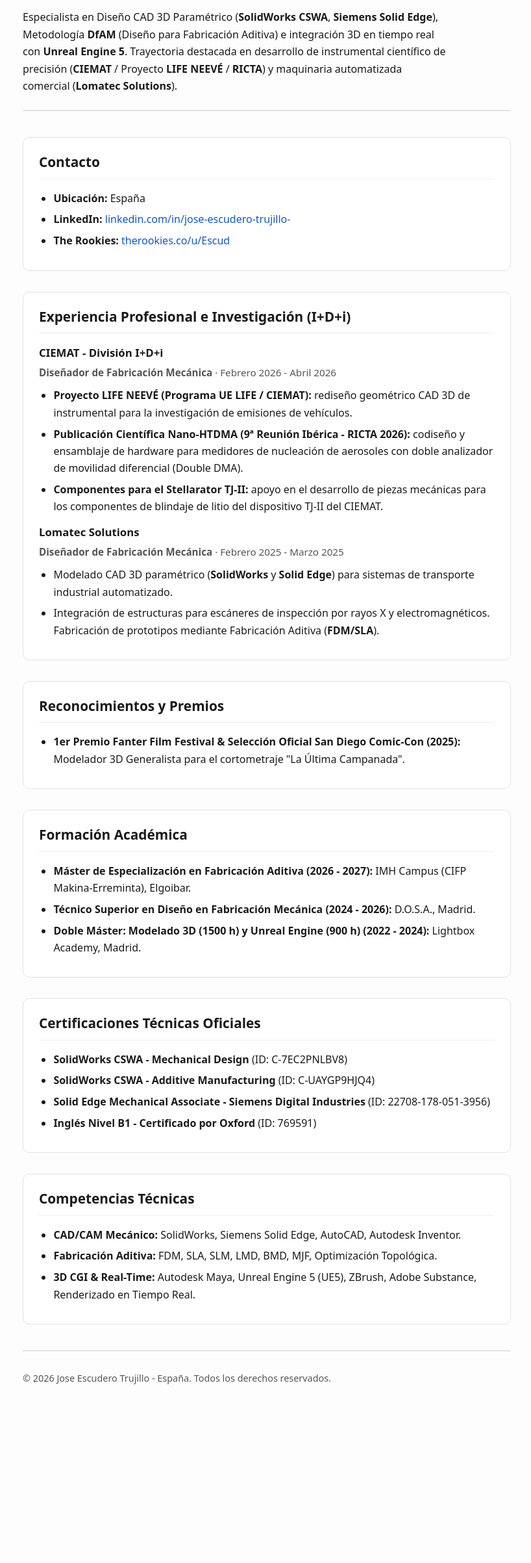
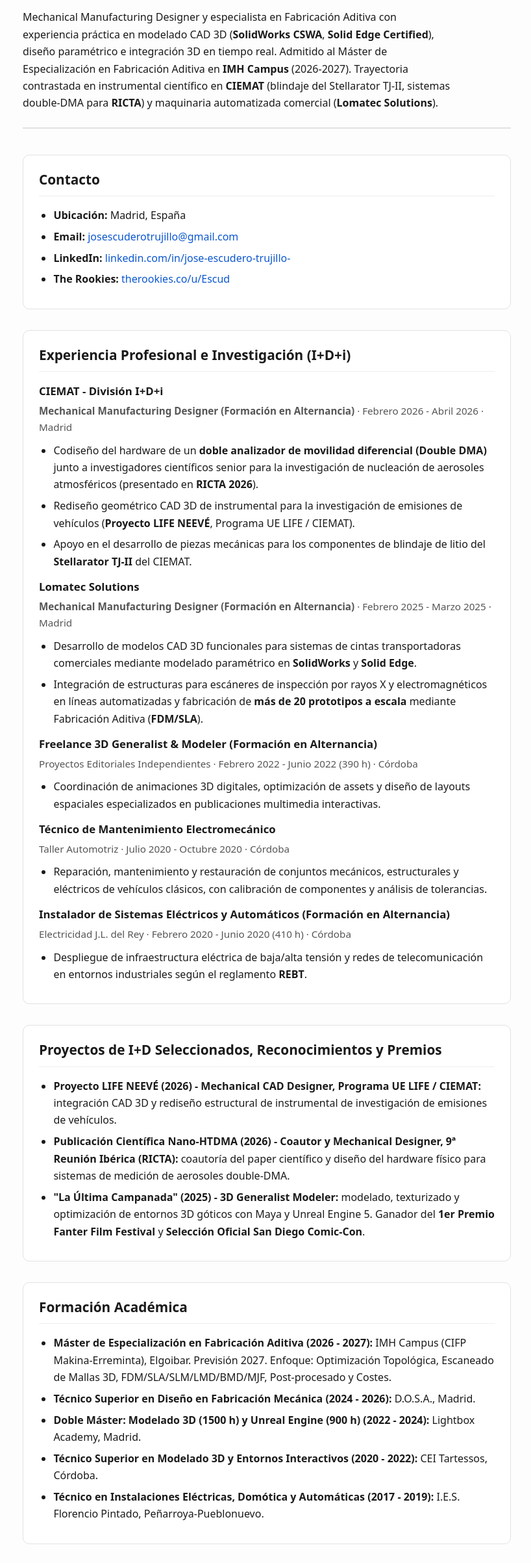
Before and after one commit to joseescuderotrujillo/joseescuderotrujillo.github.io, a plain HTML site: page index.html in a window 1280 px wide. Shown: the part 147-2552 px from the top of the page at 65% size, without its empty margins (229-1047 px from the left). Before the commit the page ends 2343 px from the top, so only its background shows below. Drawn offline with Linux system fonts and the light colour scheme.

Commit message:
feat: Sync profile with full CV data (contact, 5 roles, 5 education entries, expanded skills)

```diff
--- a/index.html
+++ b/index.html
@@ -4,7 +4,7 @@
     <meta charset="UTF-8">
     <meta name="viewport" content="width=device-width, initial-scale=1.0">
     <title>Jose Escudero Trujillo | Mechanical Design &amp; Additive Manufacturing Specialist | Parametric Modeling, R&amp;D&amp;I &amp; Real-Time 3D (UE5) | SolidWorks CSWA &amp; Solid Edge Certified</title>
-    <meta name="description" content="Perfil profesional de Jose Escudero Trujillo, Mechanical Design & Additive Manufacturing Specialist en España. Especialista en CAD 3D paramétrico (SolidWorks CSWA, Solid Edge), DfAM y Unreal Engine 5. Experiencia en CIEMAT, LIFE NEEVÉ, RICTA y Lomatec Solutions.">
+    <meta name="description" content="Perfil profesional de Jose Escudero Trujillo, Mechanical Design & Additive Manufacturing Specialist en Madrid, España. Especialista en CAD 3D paramétrico (SolidWorks CSWA, Solid Edge), DfAM, automatización industrial y Unreal Engine 5. Experiencia en CIEMAT, LIFE NEEVÉ, RICTA y Lomatec Solutions.">
     <meta name="author" content="Jose Escudero Trujillo">
     <meta name="robots" content="index, follow, max-image-preview:large">
     <link rel="canonical" href="https://joseescuderotrujillo.github.io/">
@@ -33,14 +33,16 @@
         "name": "Jose Escudero Trujillo",
         "alternateName": ["Jose Escudero", "Escud"],
         "jobTitle": "Mechanical Design & Additive Manufacturing Specialist | Parametric Modeling, R&D&I & Real-Time 3D (UE5) | SolidWorks CSWA & Solid Edge Certified",
-        "description": "Especialista en Diseño CAD 3D Paramétrico (SolidWorks CSWA, Siemens Solid Edge), Metodología DfAM (Diseño para Fabricación Aditiva) e integración 3D en tiempo real con Unreal Engine 5. Trayectoria destacada en desarrollo de instrumental científico de precisión (CIEMAT / Proyecto LIFE NEEVÉ / RICTA) y maquinaria automatizada comercial (Lomatec Solutions).",
+        "description": "Mechanical Manufacturing Designer and Additive Manufacturing Specialist with hands-on expertise in 3D CAD modeling (SolidWorks CSWA, Solid Edge Certified), parametric design, and real-time 3D integration. Admitted to the Specialization Master's in Additive Manufacturing at IMH Campus (2026-2027). Proven track record developing scientific instrumentation at CIEMAT (TJ-II Stellarator shielding, double-DMA aerosol systems for RICTA) and commercial automated machinery at Lomatec Solutions.",
         "url": "https://joseescuderotrujillo.github.io/",
+        "email": "josescuderotrujillo@gmail.com",
         "sameAs": [
           "https://www.linkedin.com/in/jose-escudero-trujillo-",
           "https://therookies.co/u/Escud"
         ],
         "address": {
           "@type": "PostalAddress",
+          "addressLocality": "Madrid",
           "addressCountry": "ES"
         },
         "nationality": {
@@ -72,6 +74,16 @@
             "@type": "CollegeOrUniversity",
             "name": "Lightbox Academy, Madrid",
             "description": "Doble Máster: Modelado 3D (1500 horas) y Unreal Engine (900 horas) (2022 - 2024)"
+          },
+          {
+            "@type": "CollegeOrUniversity",
+            "name": "CEI Tartessos, Córdoba",
+            "description": "Técnico Superior en Modelado 3D y Entornos Interactivos (2020 - 2022)"
+          },
+          {
+            "@type": "CollegeOrUniversity",
+            "name": "I.E.S. Florencio Pintado, Peñarroya-Pueblonuevo",
+            "description": "Técnico en Instalaciones Eléctricas, Domótica y Automáticas (2017 - 2019)"
           }
         ],
         "award": [
@@ -106,6 +118,8 @@
           "Siemens Solid Edge",
           "AutoCAD",
           "Autodesk Inventor",
+          "Modelado Paramétrico",
+          "GD&T",
           "FDM",
           "SLA",
           "SLM",
@@ -113,11 +127,23 @@
           "BMD",
           "MJF",
           "Optimización Topológica",
+          "Escaneado de Mallas 3D",
+          "Slicing",
+          "Post-procesado",
           "DfAM (Diseño para Fabricación Aditiva)",
           "Fabricación Aditiva",
+          "PLC",
+          "CODESYS",
+          "Siemens TIA Portal",
+          "Electromecánica",
+          "REBT",
           "Unreal Engine 5",
           "Autodesk Maya",
-          "ZBrush"
+          "ZBrush",
+          "Blender",
+          "Nanite",
+          "Lumen",
+          "Renderizado en Tiempo Real"
         ],
         "knowsLanguage": [
           {
@@ -214,18 +240,20 @@
         <h1>Jose Escudero Trujillo</h1>
         <p class="role">Mechanical Design &amp; Additive Manufacturing Specialist | Parametric Modeling, R&amp;D&amp;I &amp; Real-Time 3D (UE5) | SolidWorks CSWA &amp; Solid Edge Certified</p>
         <p class="summary">
-            Especialista en Diseño CAD 3D Paramétrico (<strong>SolidWorks CSWA</strong>, <strong>Siemens Solid Edge</strong>),
-            Metodología <strong>DfAM</strong> (Diseño para Fabricación Aditiva) e integración 3D en tiempo real con
-            <strong>Unreal Engine 5</strong>. Trayectoria destacada en desarrollo de instrumental científico de precisión
-            (<strong>CIEMAT</strong> / Proyecto <strong>LIFE NEEVÉ</strong> / <strong>RICTA</strong>) y maquinaria
-            automatizada comercial (<strong>Lomatec Solutions</strong>).
+            Mechanical Manufacturing Designer y especialista en Fabricación Aditiva con experiencia práctica en
+            modelado CAD 3D (<strong>SolidWorks CSWA</strong>, <strong>Solid Edge Certified</strong>), diseño paramétrico
+            e integración 3D en tiempo real. Admitido al Máster de Especialización en Fabricación Aditiva en
+            <strong>IMH Campus</strong> (2026-2027). Trayectoria contrastada en instrumental científico en
+            <strong>CIEMAT</strong> (blindaje del Stellarator TJ-II, sistemas double-DMA para <strong>RICTA</strong>)
+            y maquinaria automatizada comercial (<strong>Lomatec Solutions</strong>).
         </p>
     </header>
     <main>
         <section id="contacto" aria-labelledby="contacto-titulo">
             <h2 id="contacto-titulo">Contacto</h2>
             <ul>
-                <li><strong>Ubicación:</strong> España</li>
+                <li><strong>Ubicación:</strong> Madrid, España</li>
+                <li><strong>Email:</strong> <a href="mailto:josescuderotrujillo@gmail.com">josescuderotrujillo@gmail.com</a></li>
                 <li><strong>LinkedIn:</strong> <a href="https://www.linkedin.com/in/jose-escudero-trujillo-" rel="me noopener" target="_blank">linkedin.com/in/jose-escudero-trujillo-</a></li>
                 <li><strong>The Rookies:</strong> <a href="https://therookies.co/u/Escud" rel="me noopener" target="_blank">therookies.co/u/Escud</a></li>
             </ul>
@@ -236,46 +264,90 @@
 
             <article>
                 <h3>CIEMAT - División I+D+i</h3>
-                <p class="meta"><strong>Diseñador de Fabricación Mecánica</strong> · Febrero 2026 - Abril 2026</p>
+                <p class="meta"><strong>Mechanical Manufacturing Designer (Formación en Alternancia)</strong> · Febrero 2026 - Abril 2026 · Madrid</p>
                 <ul>
                     <li>
-                        <strong>Proyecto LIFE NEEVÉ (Programa UE LIFE / CIEMAT):</strong> rediseño geométrico CAD 3D de
-                        instrumental para la investigación de emisiones de vehículos.
+                        Codiseño del hardware de un <strong>doble analizador de movilidad diferencial (Double DMA)</strong>
+                        junto a investigadores científicos senior para la investigación de nucleación de aerosoles
+                        atmosféricos (presentado en <strong>RICTA 2026</strong>).
                     </li>
                     <li>
-                        <strong>Publicación Científica Nano-HTDMA (9ª Reunión Ibérica - RICTA 2026):</strong> codiseño y
-                        ensamblaje de hardware para medidores de nucleación de aerosoles con doble analizador de
-                        movilidad diferencial (Double DMA).
+                        Rediseño geométrico CAD 3D de instrumental para la investigación de emisiones de vehículos
+                        (<strong>Proyecto LIFE NEEVÉ</strong>, Programa UE LIFE / CIEMAT).
                     </li>
                     <li>
-                        <strong>Componentes para el Stellarator TJ-II:</strong> apoyo en el desarrollo de piezas
-                        mecánicas para los componentes de blindaje de litio del dispositivo TJ-II del CIEMAT.
+                        Apoyo en el desarrollo de piezas mecánicas para los componentes de blindaje de litio del
+                        <strong>Stellarator TJ-II</strong> del CIEMAT.
                     </li>
                 </ul>
             </article>
 
             <article>
                 <h3>Lomatec Solutions</h3>
-                <p class="meta"><strong>Diseñador de Fabricación Mecánica</strong> · Febrero 2025 - Marzo 2025</p>
+                <p class="meta"><strong>Mechanical Manufacturing Designer (Formación en Alternancia)</strong> · Febrero 2025 - Marzo 2025 · Madrid</p>
                 <ul>
                     <li>
-                        Modelado CAD 3D paramétrico (<strong>SolidWorks</strong> y <strong>Solid Edge</strong>) para
-                        sistemas de transporte industrial automatizado.
+                        Desarrollo de modelos CAD 3D funcionales para sistemas de cintas transportadoras comerciales
+                        mediante modelado paramétrico en <strong>SolidWorks</strong> y <strong>Solid Edge</strong>.
                     </li>
                     <li>
-                        Integración de estructuras para escáneres de inspección por rayos X y electromagnéticos.
-                        Fabricación de prototipos mediante Fabricación Aditiva (<strong>FDM/SLA</strong>).
+                        Integración de estructuras para escáneres de inspección por rayos X y electromagnéticos en
+                        líneas automatizadas y fabricación de <strong>más de 20 prototipos a escala</strong> mediante
+                        Fabricación Aditiva (<strong>FDM/SLA</strong>).
+                    </li>
+                </ul>
+            </article>
+
+            <article>
+                <h3>Freelance 3D Generalist &amp; Modeler (Formación en Alternancia)</h3>
+                <p class="meta">Proyectos Editoriales Independientes · Febrero 2022 - Junio 2022 (390 h) · Córdoba</p>
+                <ul>
+                    <li>
+                        Coordinación de animaciones 3D digitales, optimización de assets y diseño de layouts
+                        espaciales especializados en publicaciones multimedia interactivas.
+                    </li>
+                </ul>
+            </article>
+
+            <article>
+                <h3>Técnico de Mantenimiento Electromecánico</h3>
+                <p class="meta">Taller Automotriz · Julio 2020 - Octubre 2020 · Córdoba</p>
+                <ul>
+                    <li>
+                        Reparación, mantenimiento y restauración de conjuntos mecánicos, estructurales y eléctricos
+                        de vehículos clásicos, con calibración de componentes y análisis de tolerancias.
+                    </li>
+                </ul>
+            </article>
+
+            <article>
+                <h3>Instalador de Sistemas Eléctricos y Automáticos (Formación en Alternancia)</h3>
+                <p class="meta">Electricidad J.L. del Rey · Febrero 2020 - Junio 2020 (410 h) · Córdoba</p>
+                <ul>
+                    <li>
+                        Despliegue de infraestructura eléctrica de baja/alta tensión y redes de telecomunicación en
+                        entornos industriales según el reglamento <strong>REBT</strong>.
                     </li>
                 </ul>
             </article>
         </section>
 
         <section id="reconocimientos" aria-labelledby="reconocimientos-titulo">
-            <h2 id="reconocimientos-titulo">Reconocimientos y Premios</h2>
+            <h2 id="reconocimientos-titulo">Proyectos de I+D Seleccionados, Reconocimientos y Premios</h2>
             <ul>
                 <li>
-                    <strong>1er Premio Fanter Film Festival &amp; Selección Oficial San Diego Comic-Con (2025):</strong>
-                    Modelador 3D Generalista para el cortometraje "La Última Campanada".
+                    <strong>Proyecto LIFE NEEVÉ (2026) - Mechanical CAD Designer, Programa UE LIFE / CIEMAT:</strong>
+                    integración CAD 3D y rediseño estructural de instrumental de investigación de emisiones de vehículos.
+                </li>
+                <li>
+                    <strong>Publicación Científica Nano-HTDMA (2026) - Coautor y Mechanical Designer, 9ª Reunión Ibérica (RICTA):</strong>
+                    coautoría del paper científico y diseño del hardware físico para sistemas de medición de aerosoles
+                    double-DMA.
+                </li>
+                <li>
+                    <strong>"La Última Campanada" (2025) - 3D Generalist Modeler:</strong>
+                    modelado, texturizado y optimización de entornos 3D góticos con Maya y Unreal Engine 5.
+                    Ganador del <strong>1er Premio Fanter Film Festival</strong> y <strong>Selección Oficial San Diego Comic-Con</strong>.
                 </li>
             </ul>
         </section>
@@ -285,7 +357,8 @@
             <ul>
                 <li>
                     <strong>Máster de Especialización en Fabricación Aditiva (2026 - 2027):</strong>
-                    IMH Campus (CIFP Makina-Erreminta), Elgoibar.
+                    IMH Campus (CIFP Makina-Erreminta), Elgoibar. Previsión 2027. Enfoque: Optimización Topológica,
+                    Escaneado de Mallas 3D, FDM/SLA/SLM/LMD/BMD/MJF, Post-procesado y Costes.
                 </li>
                 <li>
                     <strong>Técnico Superior en Diseño en Fabricación Mecánica (2024 - 2026):</strong>
@@ -294,6 +367,14 @@
                 <li>
                     <strong>Doble Máster: Modelado 3D (1500 h) y Unreal Engine (900 h) (2022 - 2024):</strong>
                     Lightbox Academy, Madrid.
+                </li>
+                <li>
+                    <strong>Técnico Superior en Modelado 3D y Entornos Interactivos (2020 - 2022):</strong>
+                    CEI Tartessos, Córdoba.
+                </li>
+                <li>
+                    <strong>Técnico en Instalaciones Eléctricas, Domótica y Automáticas (2017 - 2019):</strong>
+                    I.E.S. Florencio Pintado, Peñarroya-Pueblonuevo.
                 </li>
             </ul>
         </section>
@@ -324,15 +405,29 @@
             <h2 id="competencias-titulo">Competencias Técnicas</h2>
             <ul>
                 <li>
-                    <strong>CAD/CAM Mecánico:</strong> SolidWorks, Siemens Solid Edge, AutoCAD, Autodesk Inventor.
+                    <strong>CAD/CAM Mecánico:</strong> SolidWorks (CSWA Certified), Siemens Solid Edge (Certified),
+                    AutoCAD, Autodesk Inventor, Modelado Paramétrico, GD&amp;T.
                 </li>
                 <li>
-                    <strong>Fabricación Aditiva:</strong> FDM, SLA, SLM, LMD, BMD, MJF, Optimización Topológica.
+                    <strong>Fabricación Aditiva:</strong> FDM, SLA, SLM, LMD, BMD, MJF, Optimización Topológica,
+                    Escaneado de Mallas 3D y Reparación, Slicing, Post-procesado.
                 </li>
                 <li>
-                    <strong>3D CGI &amp; Real-Time:</strong> Autodesk Maya, Unreal Engine 5 (UE5), ZBrush, Adobe Substance,
-                    Renderizado en Tiempo Real.
+                    <strong>Automatización Industrial:</strong> PLC, CODESYS, Siemens TIA Portal, Electromecánica,
+                    Baja/Alta Tensión, REBT.
                 </li>
+                <li>
+                    <strong>3D CGI &amp; Real-Time:</strong> Autodesk Maya, Unreal Engine 5 (UE5), ZBrush, Substance,
+                    Blender, Nanite, Lumen, Optimización de Assets, Renderizado en Tiempo Real.
+                </li>
+            </ul>
+        </section>
+
+        <section id="idiomas" aria-labelledby="idiomas-titulo">
+            <h2 id="idiomas-titulo">Idiomas</h2>
+            <ul>
+                <li><strong>Español:</strong> Nativo</li>
+                <li><strong>Inglés:</strong> Nivel B1 Certificado por Oxford (ID: 769591)</li>
             </ul>
         </section>
     </main>
```
Also changed, not shown: 1 other file.
